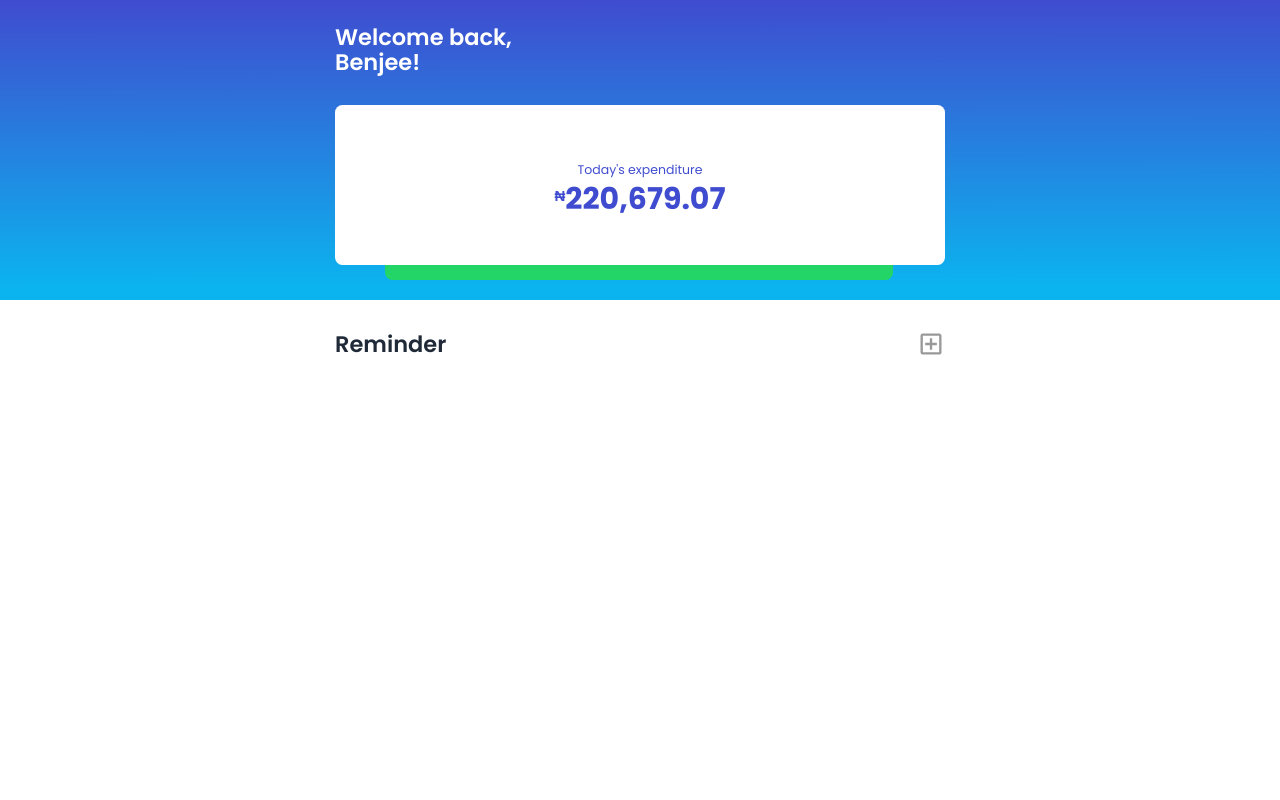
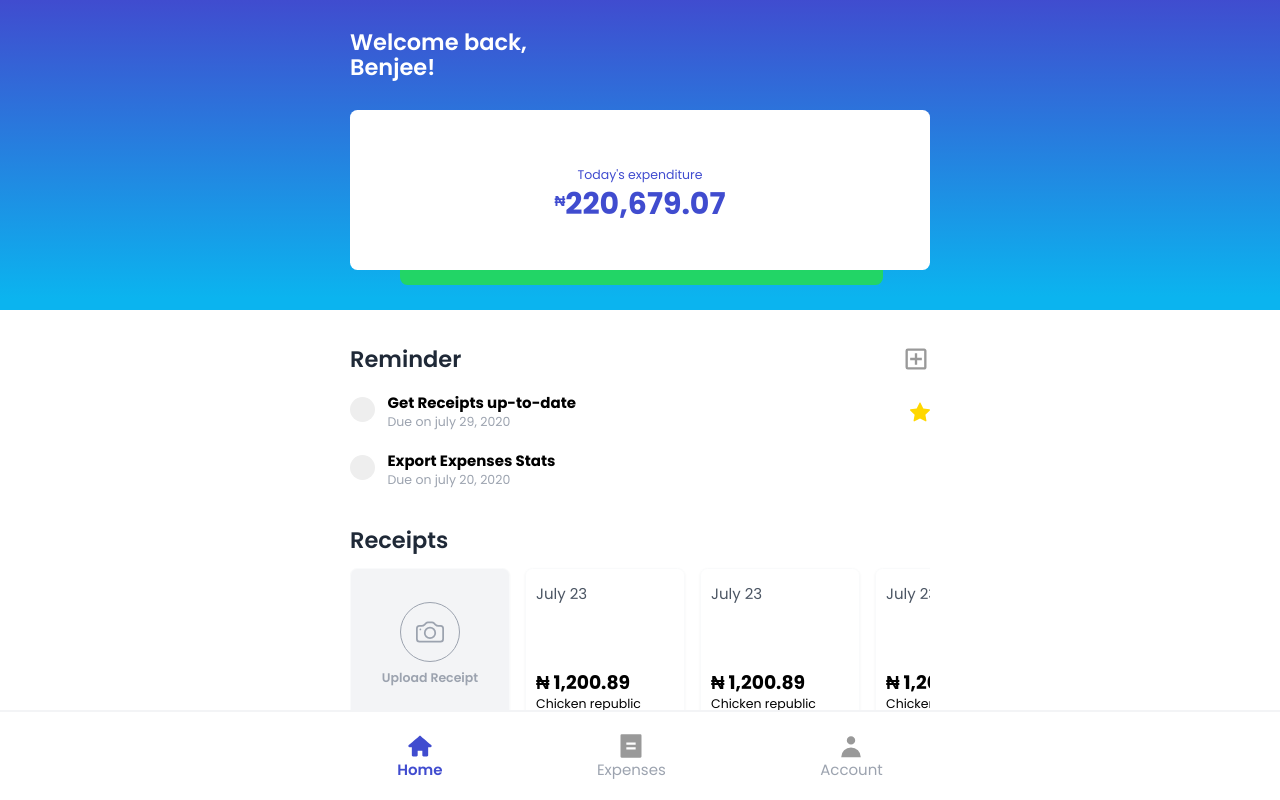
Before and after one commit to benjamin-bala/scanner, a React (Create React App) app: page / in a window 1280 px wide. Built offline with nearby package versions, Linux system fonts and the light colour scheme.

Commit message:
Updated the dashboard page

```diff
--- a/public/index.html
+++ b/public/index.html
@@ -24,7 +24,7 @@
       work correctly both with client-side routing and a non-root public URL.
       Learn how to configure a non-root public URL by running `npm run build`.
     -->
-    <title>React App</title>
+    <title>Scanner</title>
   </head>
   <body>
     <noscript>You need to enable JavaScript to run this app.</noscript>
--- a/src/App.js
+++ b/src/App.js
@@ -1,7 +1,13 @@
+import Nav from "./Components/Nav";
 import Dashboard from "./pages/Dashboard";
 
 function App() {
-  return <Dashboard />;
+  return (
+    <div>
+      <Dashboard />
+      <Nav />
+    </div>
+  );
 }
 
 export default App;
--- /dev/null
+++ b/src/Components/List/index.js
@@ -0,0 +1,24 @@
+import React from "react";
+import { BsStarFill } from "react-icons/bs";
+
+export default function List(props) {
+  return (
+    <div className='flex justify-between items-center my-8'>
+      <div className='flex items-center gap-5'>
+        <div>
+          <label className='inline-flex items-center'>
+            <input type='checkbox' className='checkbox' />
+            <span className='checkmark'></span>
+          </label>
+        </div>
+        <div>
+          <h4 className='font-bold text-2xl'>{props.item.name}</h4>
+          <p className='text-xl text-gray-400'>Due on {props.item.date}</p>
+        </div>
+      </div>
+      <div>
+        {props.item.isChecked ? <BsStarFill size={20} fill='#ffd700' /> : null}
+      </div>
+    </div>
+  );
+}
--- /dev/null
+++ b/src/Components/Nav/index.js
@@ -0,0 +1,27 @@
+import React from "react";
+import { TiHome } from "react-icons/ti";
+import { RiBillFill } from "react-icons/ri";
+import { HiUser } from "react-icons/hi";
+
+export default function Nav() {
+  return (
+    <div className='bg-white border-t-2 border-gray-100 fixed bottom-0 w-full px-6 py-8'>
+      <div className='max-w-screen-sm mx-auto'>
+        <div className='flex justify-around items-center bg-white'>
+          <div className='flex flex-col items-center'>
+            <TiHome size={28} fill='#404CCF' />
+            <p className='text-xl md:text-2xl textblue font-semibold'>Home</p>
+          </div>
+          <div className='flex flex-col items-center'>
+            <RiBillFill size={28} fill='#999' />
+            <p className='text-xl md:text-2xl text-gray-400'>Expenses</p>
+          </div>
+          <div className='flex flex-col items-center'>
+            <HiUser size={28} fill='#999' />
+            <p className='text-xl md:text-2xl text-gray-400'>Account</p>
+          </div>
+        </div>
+      </div>
+    </div>
+  );
+}
--- /dev/null
+++ b/src/Components/ReceiptCard/index.js
@@ -0,0 +1,15 @@
+import React from "react";
+
+export default function ReceiptCard() {
+  return (
+    <div className='flex shrink-0 flex-col justify-between py-6 px-4 border border-gray-50 bg-white drop-shadow-sm rounded-xl w-64 h-64'>
+      <div>
+        <p className='text-2xl text-gray-600'>July 23</p>
+      </div>
+      <div>
+        <h3 className='text-3xl font-bold'>&#x20A6; 1,200.89</h3>
+        <p className='text-xl'>Chicken republic</p>
+      </div>
+    </div>
+  );
+}
--- /dev/null
+++ b/src/Components/Receipts/index.js
@@ -0,0 +1,31 @@
+import React from "react";
+import ReceiptCard from "../ReceiptCard";
+import { BsCamera } from "react-icons/bs";
+
+export default function Receipts() {
+  return (
+    <div className='mt-16'>
+      <div className='flex items-center justify-between'>
+        <h2 className='text-4xl font-semibold text-gray-800'>Receipts</h2>
+      </div>
+
+      <div className='flex gap-6 overflow-x-scroll py-6'>
+        <div className='cursor-pointer flex shrink-0 flex-col justify-center items-center py-6 px-4 border border-gray-50 bg-gray-100 shadow-sm rounded-xl w-64 h-64'>
+          <div className='border border-gray-400 p-6 rounded-full'>
+            <BsCamera fill='#9ca3af' size={28} />
+          </div>
+          <div>
+            <p className='my-3 text-xl text-gray-400 font-semibold'>
+              Upload Receipt
+            </p>
+          </div>
+        </div>
+        <ReceiptCard />
+        <ReceiptCard />
+        <ReceiptCard />
+        <ReceiptCard />
+        <ReceiptCard />
+      </div>
+    </div>
+  );
+}
--- /dev/null
+++ b/src/Components/Reminder/index.js
@@ -0,0 +1,34 @@
+import React from "react";
+import { MdOutlineAddBox } from "react-icons/md";
+import List from "../List";
+
+export default function Reminder() {
+  const listItems = [
+    {
+      name: "Get Receipts up-to-date",
+      date: "july 29, 2020",
+      isChecked: true,
+    },
+    {
+      name: "Export Expenses Stats",
+      date: "july 20, 2020",
+    },
+  ];
+
+  return (
+    <div>
+      <div className='flex items-center justify-between'>
+        <h2 className='text-4xl font-semibold text-gray-800'>Reminder</h2>
+        <div>
+          <MdOutlineAddBox size={28} fill='#999' />
+        </div>
+      </div>
+
+      <div className='mt-8'>
+        {listItems.map((item) => {
+          return <List item={item} key={item.name} />;
+        })}
+      </div>
+    </div>
+  );
+}
--- a/src/index.css
+++ b/src/index.css
@@ -33,6 +33,15 @@ body {
   scroll-behavior: smooth;
 }
 
+::-webkit-scrollbar{
+  background: none;
+  height: 1.2rem;
+}
+::-webkit-scrollbar-thumb{
+  background: #eaeaea;
+  border-radius: 2rem;
+}
+
 .blue-bg{
   background-color: var(--blue);
 }
@@ -56,3 +65,49 @@ body {
 .gradient{
   background: linear-gradient(179.92deg, #404CCF 0.07%, #0BB4EF 95.86%);
 }
+
+.checkbox{
+  position: absolute;
+  opacity: 0;
+  cursor: pointer;
+  height: 0;
+  width: 0;
+}
+.checkmark {
+  display: flex;
+  justify-content: center;
+  align-items: center;
+  border-radius: 100%;
+  height: 25px;
+  width: 25px;
+  background-color: #eee;
+}
+
+
+.checkbox:hover ~ .checkmark {
+  background-color: #ccc;
+}
+
+.checkbox:checked ~ .checkmark {
+  background-color: var(--blue);
+}
+
+.checkmark:after {
+  content: "";
+  position: absolute;
+  display: none;
+}
+
+.checkbox:checked ~ .checkmark:after {
+  display: block;
+}
+
+.checkmark:after {
+  width: 5px;
+  height: 10px;
+  border: solid white;
+  border-width: 0 3px 3px 0;
+  -webkit-transform: rotate(45deg);
+  -ms-transform: rotate(45deg);
+  transform: rotate(45deg);
+}
--- a/src/pages/Dashboard/index.js
+++ b/src/pages/Dashboard/index.js
@@ -1,11 +1,12 @@
 import React from "react";
-import { MdOutlineAddBox } from "react-icons/md";
+import Receipts from "../../Components/Receipts";
+import Reminder from "../../Components/Reminder";
 
 export default function Dashboard() {
   return (
     <div>
       <div className='gradient'>
-        <div className='max-w-screen-sm mx-auto p-6 flex flex-col justify-between md:justify-center'>
+        <div className='max-w-screen-sm mx-auto py-8 px-12 flex flex-col justify-between md:justify-center'>
           <div className='my-4'>
             <h3 className='text-white text-3xl md:text-4xl font-semibold'>
               Welcome back, <br /> Benjee!
@@ -23,14 +24,10 @@ export default function Dashboard() {
           </div>
         </div>
       </div>
-      <div className='max-w-screen-sm mx-auto p-6 flex flex-col justify-between md:justify-center'>
+      <div className='max-w-screen-sm mx-auto py-8 px-12 flex flex-col justify-between md:justify-center'>
         <div className='my-6'>
-          <div className='flex items-center justify-between'>
-            <h2 className='text-4xl font-semibold text-gray-800'>Reminder</h2>
-            <div>
-              <MdOutlineAddBox size={28} fill='#999' />
-            </div>
-          </div>
+          <Reminder />
+          <Receipts />
         </div>
       </div>
     </div>
```
Also changed, not shown: 1 other file (tests, documents, lock files or other folders).
